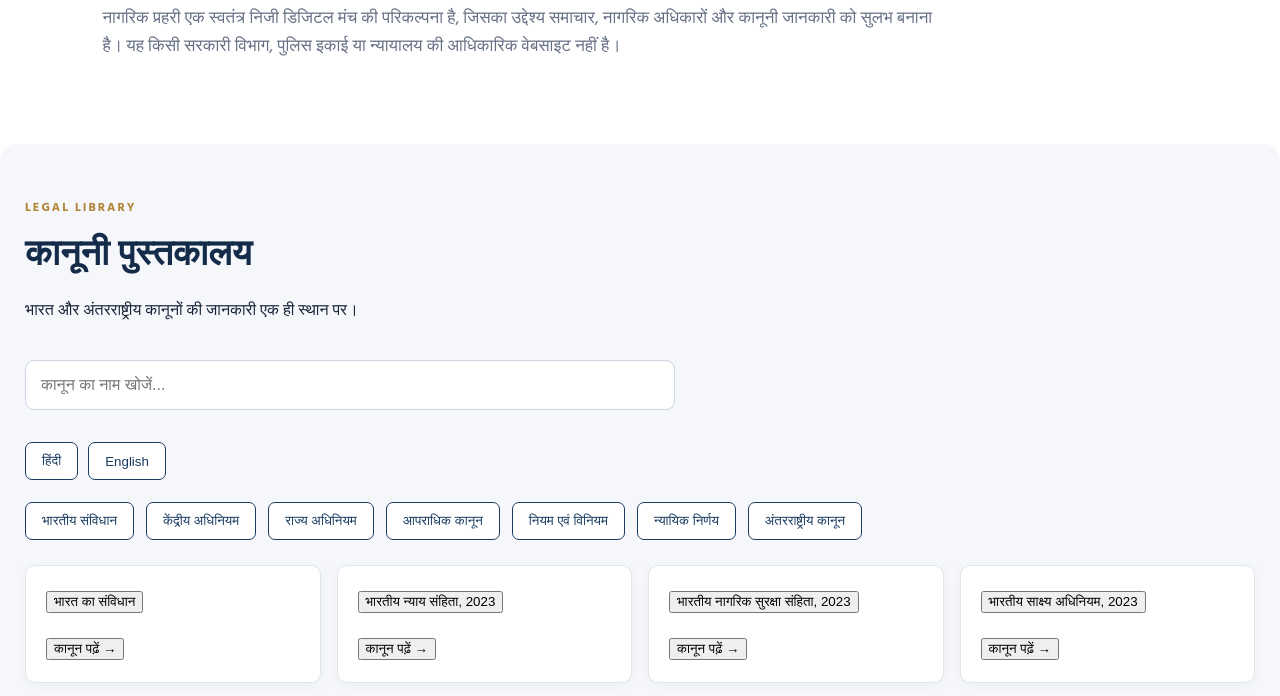
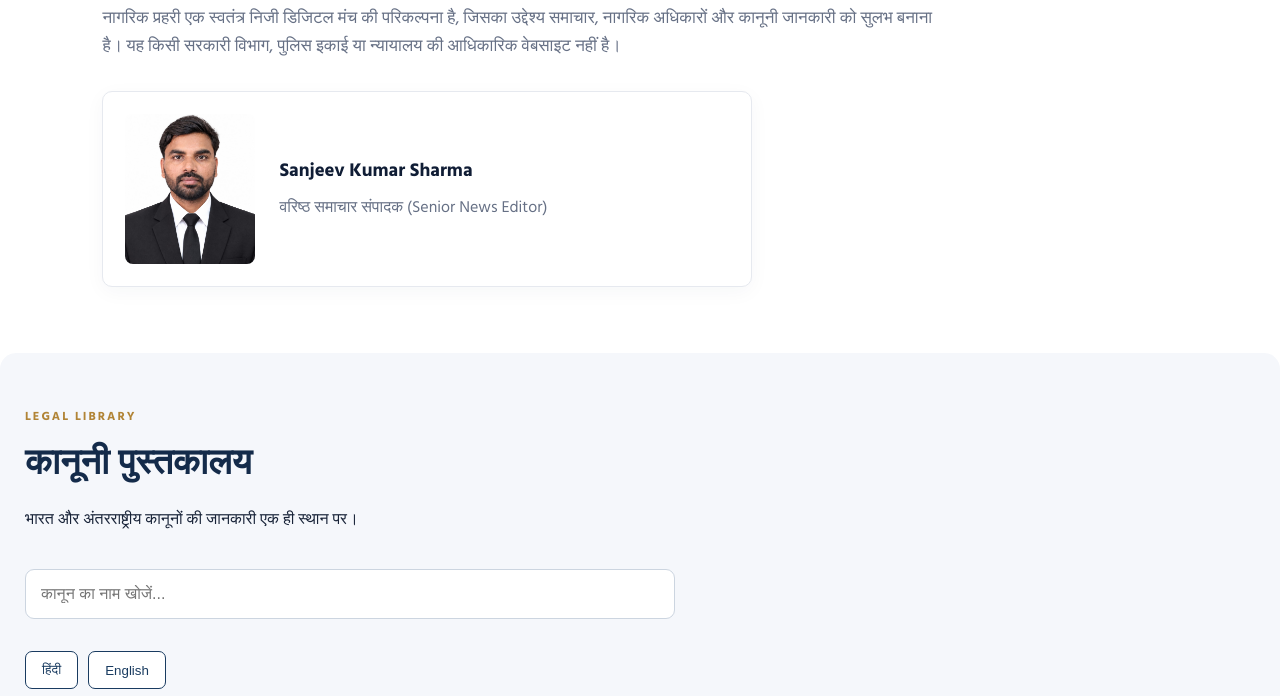
Before and after one commit to nagrikprahari/nagrik-prahari, a website: page index.html in a window 1280 px wide. Shown: the part 1932-2628 px from the top of the page. Drawn offline with Linux system fonts and the light colour scheme.

Commit message:
Add Senior News Editor profile and update public contact details

```diff
--- a/index.html
+++ b/index.html
@@ -77,6 +77,13 @@
     <section class="section" id="about">
       <p class="eyebrow">हमारे बारे में</p><h2>नागरिक प्रहरी क्या है?</h2>
       <p class="section-intro">नागरिक प्रहरी एक स्वतंत्र निजी डिजिटल मंच की परिकल्पना है, जिसका उद्देश्य समाचार, नागरिक अधिकारों और कानूनी जानकारी को सुलभ बनाना है। यह किसी सरकारी विभाग, पुलिस इकाई या न्यायालय की आधिकारिक वेबसाइट नहीं है।</p>
+      <div class="team-profile">
+        <img src="./assets/sanjeev-kumar-sharma.jpg" alt="Sanjeev Kumar Sharma">
+        <div>
+          <h3>Sanjeev Kumar Sharma</h3>
+          <p>वरिष्ठ समाचार संपादक (Senior News Editor)</p>
+        </div>
+      </div>
     </section>
 
 
@@ -106,13 +113,15 @@
 </section>
       <p class="eyebrow">संपर्क</p><h2>हमसे संपर्क करें</h2>
       <p>सुझाव, सुधार या सामान्य संपर्क के लिए ईमेल करें:</p>
-      <a class="email-link" href="mailto:antiwari000@gmail.com">antiwari000@gmail.com</a>
+      <p><a class="email-link" href="mailto:contactnagrikprahari@gmail.com">contactnagrikprahari@gmail.com</a></p>
+      <p><a class="email-link" href="mailto:helpnagrikprahari@gmail.com">helpnagrikprahari@gmail.com</a></p>
+      <p>फोन: <a class="email-link" href="tel:9005005834">9005005834</a></p>
     </section>
   </main>
 
   <footer>
     <div><strong>नागरिक प्रहरी</strong><p>नागरिकों की आवाज़, अधिकारों का प्रहरी।</p><small>यह एक स्वतंत्र निजी मंच है, सरकारी वेबसाइट नहीं।</small></div>
-    <div class="footer-credit">Designed &amp; Developed by Ashish Nath Tiwari</div>
+
     <small class="copyright">© <span id="year"></span> NAGRIK PRAHARI. सर्वाधिकार सुरक्षित।</small>
   </footer>
     <script src="script.js"></script>
--- a/style.css
+++ b/style.css
@@ -118,3 +118,42 @@ footer{background:var(--navy);color:#e7ebf3;padding:34px max(8vw,24px);display:g
     font-size: 13px;
   }
 }
+/* Senior News Editor Profile */
+.team-profile {
+  display: flex;
+  align-items: center;
+  gap: 24px;
+  max-width: 650px;
+  margin-top: 30px;
+  padding: 22px;
+  background: #fff;
+  border: 1px solid var(--line);
+  border-radius: 10px;
+  box-shadow: 0 5px 20px #172b4d0a;
+}
+.team-profile img {
+  width: 130px;
+  height: 150px;
+  object-fit: cover;
+  object-position: center;
+  border-radius: 8px;
+}
+.team-profile h3 {
+  margin-bottom: 8px;
+  color: var(--navy);
+}
+.team-profile p {
+  margin-bottom: 0;
+  color: var(--muted);
+}
+@media(max-width:560px) {
+  .team-profile {
+    align-items: flex-start;
+    gap: 15px;
+    padding: 15px;
+  }
+  .team-profile img {
+    width: 100px;
+    height: 120px;
+  }
+}
```
Also changed, not shown: assets/sanjeev-kumar-sharma.jpg (added).
